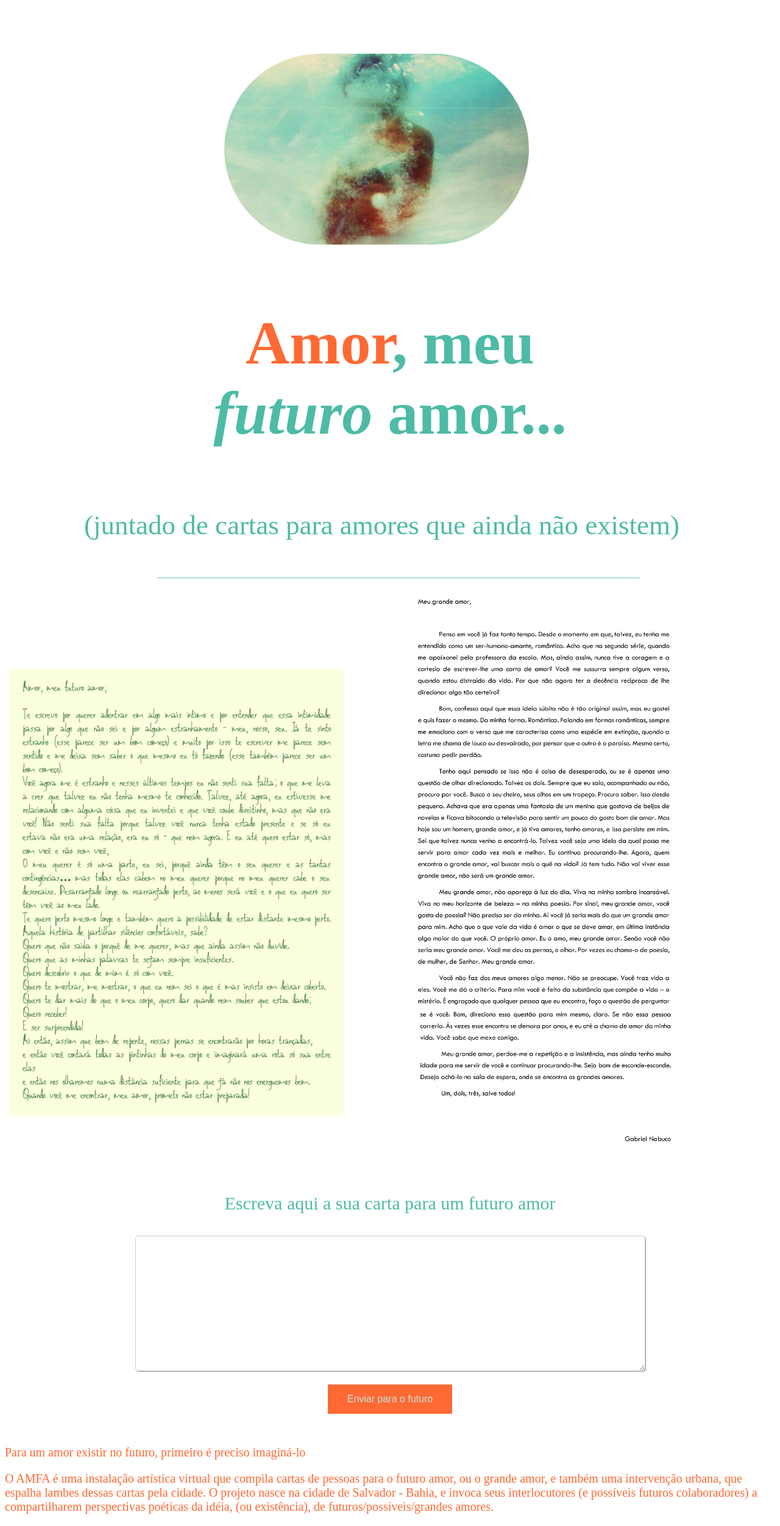
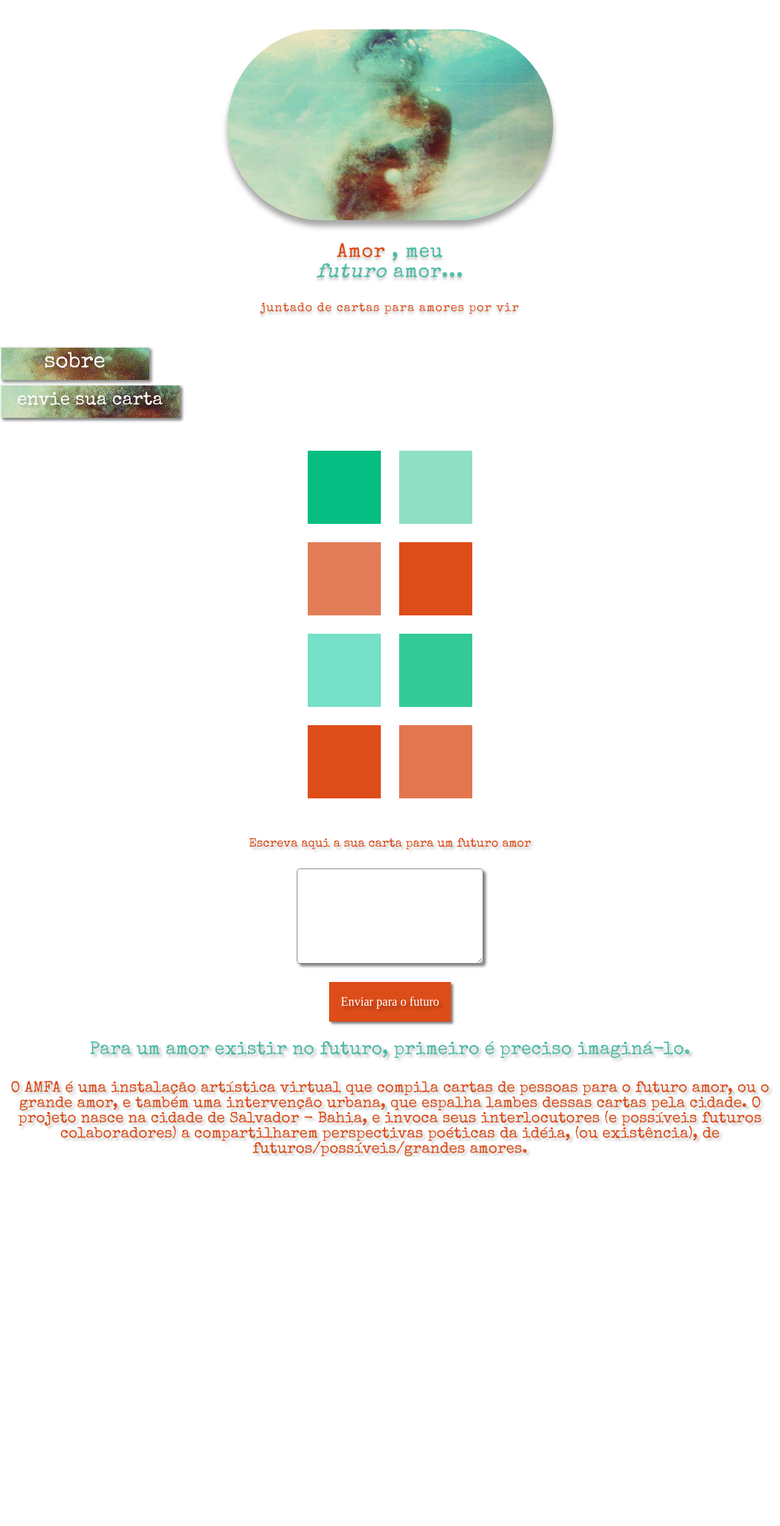
Before and after one commit to eutiveumsonho/amfa, a plain HTML site: page index.html in a window 1280 px wide. Shown: the whole page at 61% size. After the commit the page ends 1897 px from the top, so only its background shows below. Drawn offline with Linux system fonts and the light colour scheme.

Commit message:
syle: css update for mobile

```diff
--- a/index.html
+++ b/index.html
@@ -1,154 +1,71 @@
 <!DOCTYPE html>
-<html lang="pt-br">
+<html>
   <head>
-    <meta http-equiv="Content-Type" content="text/html; charset=utf-8" />
-    <meta: charset= "utf-8">
-    <meta http-equiv="X-UA-Compatible" content="IE=edge" />
-    <meta name="keywords" content="HTML, CSS" />
-    <meta name="description" content="..." />
-    <title>AMOR, MEU FUTURO AMOR</title>
-
-    <style>
-      img.profile {
-        width: 500px;
-        margin-left: 360px;
-        border-radius: 400px;
-        margin-top: 80px;
-
-      }
-
-      p.username {
-        font-weight: bold;
-        font-size: 100px;
-        color: #4dbba6;
-        text-align: center;
-      }
-
-
-      p.frase {
-        font-weight: lighter;
-        font-size: 45px;
-        color: #4dbba6;
-        margin-top: 20px;
-        margin-left: 130px;
-      }
-
-      p.line{
-        color: #4dbba6;
-        margin-left: 250px;
-      }
-      em {
-        color: #ff6933;
-        font-style: normal;
-      }
-      img.carta1 {
-        margin-top: 5px;
-        width: 550px;
-
-      }
-      img.carta2 {
-        width:700px
-
-      }
-
-      label {
-        color:#4dbba6;
-        font-size: 30px;
-        font-style: normal;
-      }
-
-      /*input[type="text"] {
-      width: 200px;
-      }*/
-      /*.resultado {
-        color:#ff6933;
-        font-size: 20px;
-      }*/
-      textarea {
-      padding: 10px;
-      max-width: 100%;
-      line-height: 1.5;
-      border-radius: 5px;
-      border: 1px solid #ccc;
-      box-shadow: 1px 1px 1px #999;
-      }
-      button {
-      background-color: #ff6933;
-      border: none;
-      color:#c6e7e1 ;
-      padding: 15px 32px;
-      text-align: center;
-      text-decoration: none;
-      display: inline-block;
-      font-size: 16px;
-      }
-      footer {
-        color:#ff6933;
-        font-size: 20px;
-      }
-
-      .flex-center {
-        display: flex;
-        justify-content: center;
-        align-items: center;
-      }
-
-      .column {
-        flex-direction: column;
-      }
-
-      .row {
-        flex-direction: row;
-      }
-    </style>
+    <meta name="viewport" content="width=device-width, initial-scale=1"/>
+    <link rel="stylesheet" href="./lib/style.css" />
+    <link rel="stylesheet" href="./public/SpecialElite-Regular.ttf"/>
   </head>
   <body>
-    <img class="profile" src="juamor.jpg" alt="imagem do seu futuro amor">
-    <p class="username"><em>Amor</em>, meu <br> <i>futuro</i> amor...</br></p>
-    <p class="frase">(juntado de cartas para amores que ainda não existem)</p>
-    <p class="line">___________________________________________________________________________________________________</p>
-   <!-- <audio src= "audio gabriel nabuco.ogg" type= "audio/ogg" alt="audio carta 2">-->
-    <div class="flex-center row">
-      <img class="carta1"src="primeiracarta.jpeg" alt="carta 1" float="left">
-      <img class="carta2" src="carta02.jpg" alt="carta 2" float="right"> <br></br><br></br>
+    <div class="main-container flex column">
+      <div class="header">
+        <img class="main-img" src="./public/main-image.jpg" />
+        <p class="title">
+          <span class="title-red">Amor</span>
+          <span class="title-blue">, meu <br /> <i>futuro</i></span>
+          <span class="title-space"></span>
+          <span class="title-blue">amor...</span>
+
+        <p class="phrase">juntado de cartas para amores por vir</p>
       </div>
-    <!--
-    <a
-      target="_blank"
-      class="siga-btn"
-      href="https://www.instagram.com/juliaccrezende/"
-      >Caiu na rede é peixe
-    </a>
-    <a href="amorfuturoamor/primeiracarta.jpeg" download>
-      download da primeira carta de amor
-    </a>
-    <a
-      target="_blank"
-      class="email-btn"
-      href="mailto:amormeufuturoamor@gmail.com"
-      >Envie aqui sua carta para um futuro amor</a
-      -->
-      <div class="flex-center column">
-        <form id="form-carta">
-          <div class="flex-center">
-            <label for="txt-carta"> Escreva aqui a sua carta para um futuro amor</label>
+      <!-- this div block (before the buttons) must be centralized-->
     </div>
+    <br />
+    <br />
+    <div class="bttn-container">
+      <button class="bttn-1">
+        <div class="overlap-group">
+        <div class="buttn-1-text">sobre</div>
+      </button>
       <br></br>
-          <textarea type="text" id="txt-carta" class="caixa" name="carta" maxlength="6000" rows="10" cols="100" required></textarea>
+      <button class="bttn-2">
+        <div class="overlap-group">
+        <div class="bttn-2-text">envie sua carta</div>
+      </button>
+    </div>
+    <br />
+    <div id="grid-container" class="grid flex column">
+      <div id="post1"></div>
+      <div id="post2"></div>
+      <div id="post3"></div>
+      <div id="post4"></div>
+      <div id="post5"></div>
+      <div id="post6"></div>
+      <div id="post7"></div>
+      <div id="post8"></div>
+    </div>
+  </body>
+    <div class="form-container flex column">
+        <form id="form-letter" class="form flex column">
+          <label for="txt-area" class="statement"> Escreva aqui a sua carta para um futuro amor</label>
           <br></br>
-          <div class="flex-center">
-            <button type="submit">Enviar para o futuro</button>
-          </div>
+          <textarea type="text" id="txt-area" class="box" name="letter" maxlength="6000" rows="10" cols="100" required></textarea>
+          <br></br>
+          <button class="bttn-3" type="submit">Enviar para o futuro</button>
         </form>
-        <p id="resultado">
+        <p id="result">
     </div>
   <footer>
-        <p>Para um amor existir no futuro, primeiro é preciso imaginá-lo</p>
-O AMFA é uma instalação artística virtual  que compila cartas de pessoas para o futuro amor, ou o grande amor, e também uma intervenção urbana, que espalha lambes dessas cartas pela cidade. O projeto nasce na cidade de Salvador - Bahia, e invoca seus interlocutores (e possíveis futuros colaboradores) a compartilharem perspectivas poéticas da idéia, (ou existência), de futuros/possíveis/grandes amores.
-<p></p>
+    <div class="footer flex column">
+      <p class="poetry">Para um amor existir no futuro, primeiro é preciso imaginá-lo.</p>
+      <p class="about">O AMFA é uma instalação artística virtual  que compila cartas de pessoas para o futuro amor, ou o grande amor,
+          e também uma intervenção urbana, que espalha lambes dessas cartas pela cidade. O projeto nasce na cidade de
+          Salvador - Bahia, e invoca seus interlocutores (e possíveis futuros colaboradores) a compartilharem perspectivas
+          poéticas da idéia, (ou existência), de futuros/possíveis/grandes amores.
+      </p>
+    </div>
   </footer>
   <script>
-      const form = document.getElementById("form-carta")
+      const form = document.getElementById("form-letter")
 
       form.addEventListener("submit", function(event) {
         event.preventDefault();
@@ -166,10 +83,9 @@ O AMFA é uma instalação artística virtual  que compila cartas de pessoas par
           }
         })
           .then(res => {
-            document.getElementById("resultado").innerHTML = "Carta enviada!"
+            document.getElementById("result").innerHTML = "Carta enviada!"
           })
           .catch(/**/);
       });
   </script>
-  </body>
 </html>
--- a/server.ts
+++ b/server.ts
@@ -34,6 +34,8 @@ async function handler(req: Request): Promise<Response> {
   const filePath = url.pathname === "/" ? "/index.html" : url.pathname;
   const absPath = `${Deno.cwd()}/${filePath}`;
 
+  const isCSS = filePath.startsWith('/lib') || filePath.startsWith('/public') ? true : false
+
   try {
     const file = await Deno.open(absPath);
     const fileInfo = await Deno.stat(absPath);
@@ -41,7 +43,7 @@ async function handler(req: Request): Promise<Response> {
     return new Response(file.readable, {
       status: 200,
       headers: new Headers({
-        "Content-Type": "text/html",
+        "Content-Type": isCSS ? "text/css" : "text/html",
         "Content-Length": fileInfo.size.toString(),
       }),
     });
```
Also changed, not shown: carta02.jpg (deleted), lib/style.css (added), primeiracarta.jpeg (deleted), public/SpecialElite-Regular.ttf (added), public/bttn1.jpg (added), public/bttn2.jpg (added), public/main-image.jpg (renamed from juamor.jpg). Lines whose indentation alone changed are shown as unchanged.
